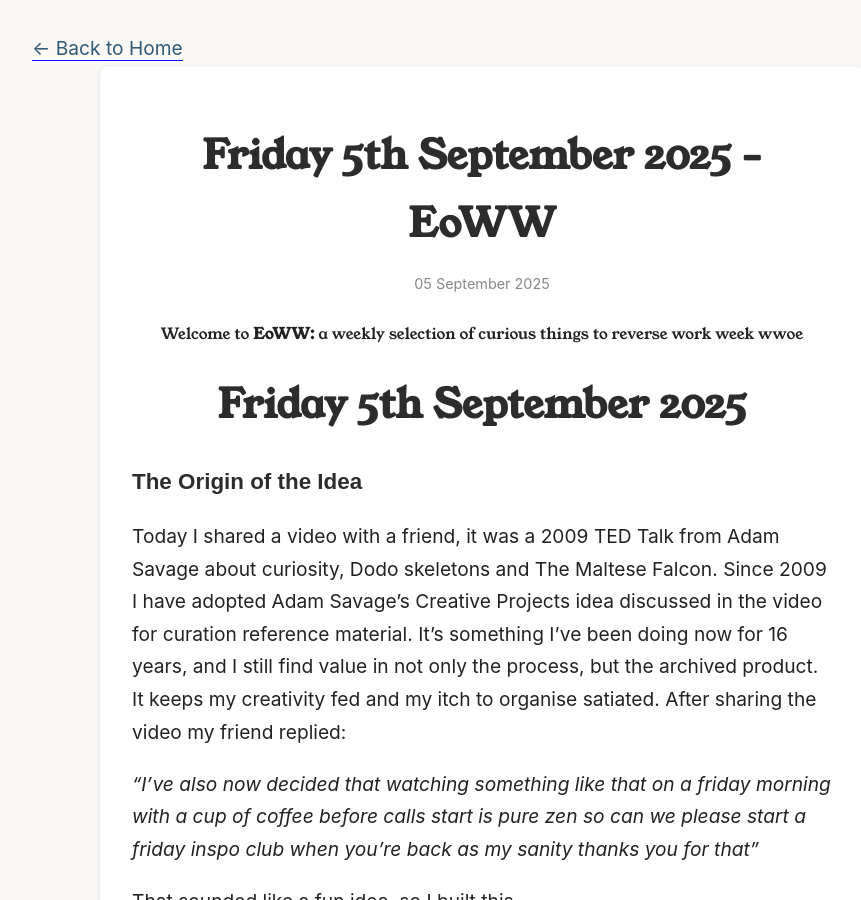
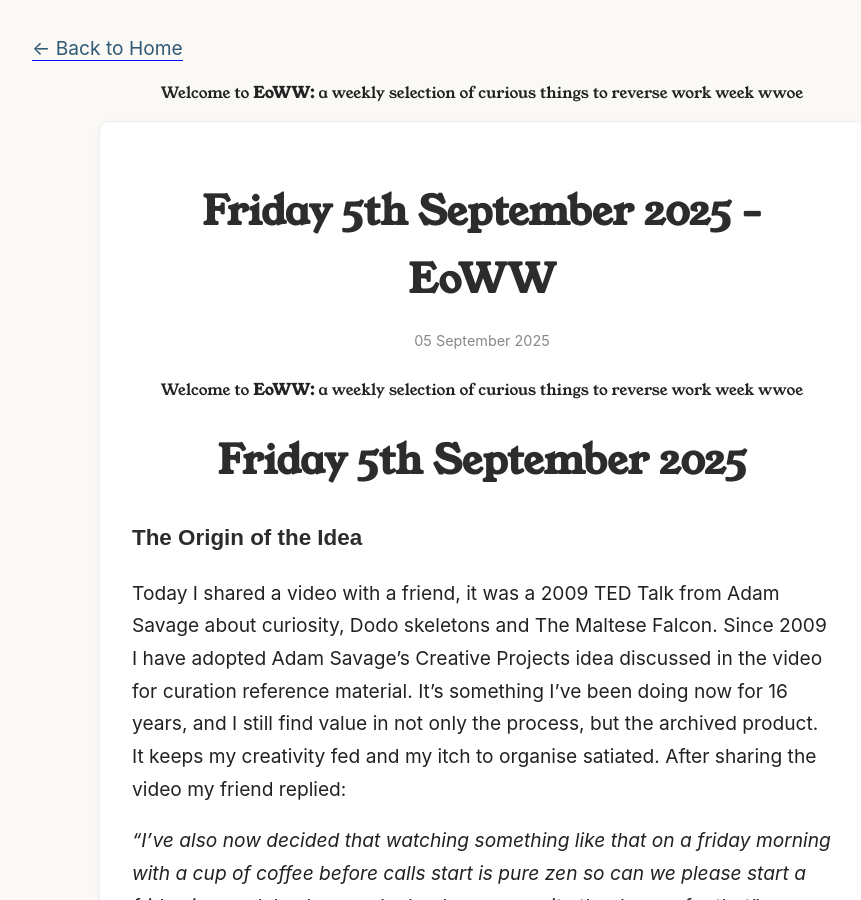
Before and after one commit to 746a/EoW, a Jekyll site: the page built from _weeks/2025-09-05.md, in a window 1280 px wide and 900 px high. Shown: the whole window, without its empty margins (158-1019 px from the left). Built offline with Jekyll 4.4.1, drawn with Linux system fonts in a browser that asks for light colours; some of the changed text lies outside the part shown.

Commit message:
More more more fixes

```diff
--- a/_layouts/default.html
+++ b/_layouts/default.html
@@ -3,13 +3,13 @@
 
 <head>
   <meta charset="UTF-8">
-  <title>"{{ page.title }}"</title>
+  <title>{{ page.title }} | {{ site.title }}</title>
   <meta name="viewport" content="width=device-width, initial-scale=1">
   <link rel="stylesheet" href="{{ '/assets/style.css' | relative_url }}">
-
 </head>
 
 <body class="{{ page.layout }}">
+
   <main>
     {{ content }}
   </main>
--- a/_layouts/week.html
+++ b/_layouts/week.html
@@ -1,9 +1,22 @@
 ---
 layout: default
 ---
-<a href="{{ '/' | relative_url }}">&#8592; Back to Home</a>
+
+<a class="backHome" href="{{ '/' | relative_url }}">&#8592; Back to Home</a>
+
+<!-- Motto section -->
+<div class="motto">
+  <p>Welcome to <b>EoWW:</b> a weekly selection of curious things to reverse work week wwoe</p>
+</div>
+
 <article class="week">
   <h1>{{ page.title }}</h1>
   <p class="date">{{ page.date | date: "%d %B %Y" }}</p>
   {{ content }}
 </article>
+
+<!-- Closing section -->
+<h1>End of Work Week</h1>
+<div class="motto">
+  <i>Interesting links for interested people</i>
+</div>
```
Also changed, not shown: index.md (+2 -2 lines).
